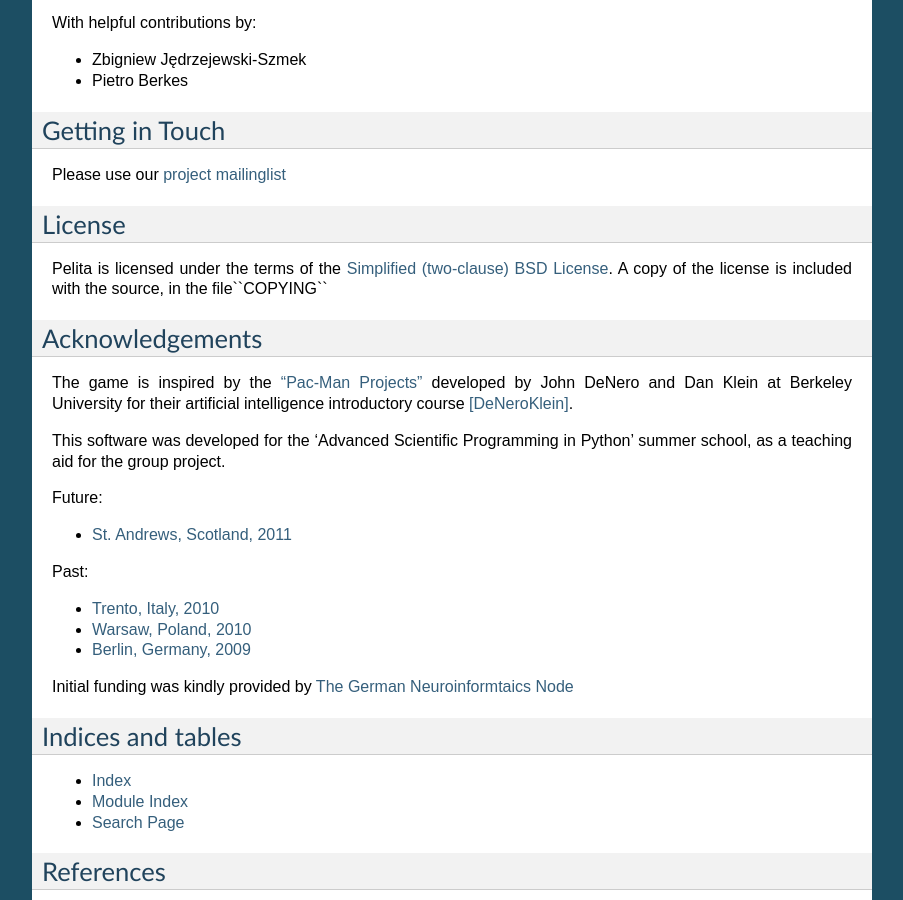
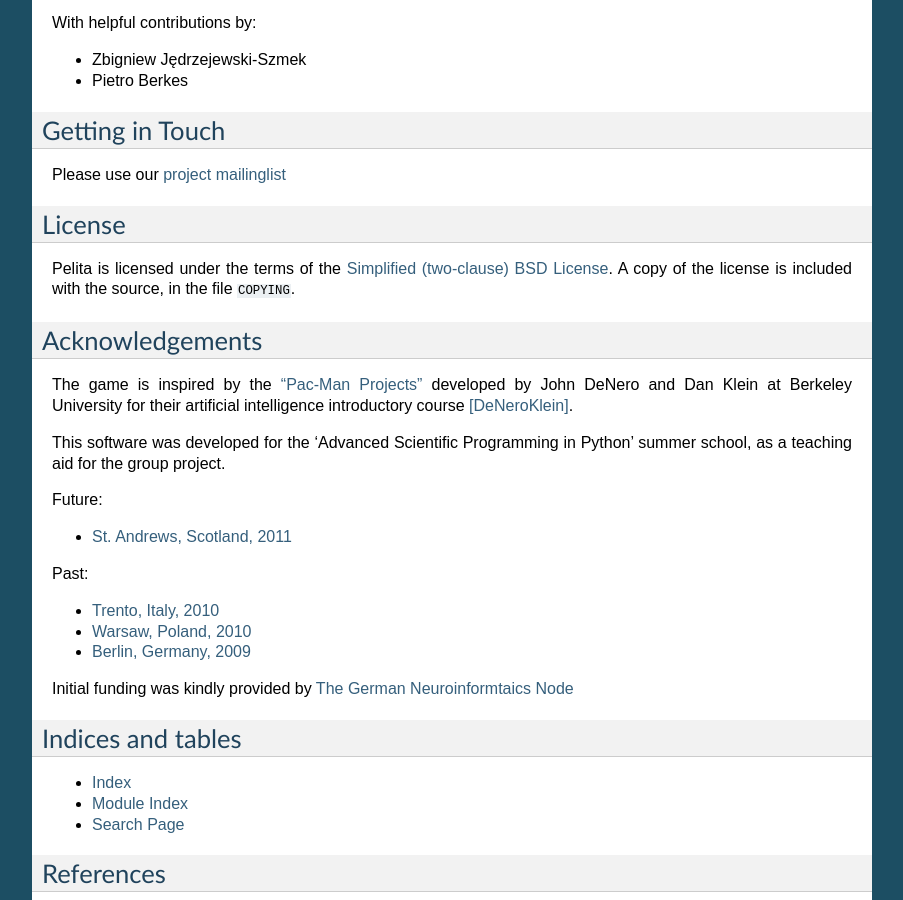
Before and after one commit to ASPP/pelita, a Sphinx documentation site: the page built from doc/source/index.rst, in a window 1280 px wide and 900 px high, scrolled down 1744 px. Shown: the whole window, without its empty margins (198-1101 px from the left). Built offline with Sphinx 7.4.7, drawn with Linux system fonts in a browser that asks for light colours; the version number could not be read and is left out.

Commit message:
DOC/BF: fix markup

```diff
--- a/doc/source/index.rst
+++ b/doc/source/index.rst
@@ -81,7 +81,7 @@ License
 
 Pelita is licensed under the terms of the `Simplified (two-clause) BSD License
 <http://en.wikipedia.org/wiki/BSD_licenses#2-clause_license_.28.22Simplified_BSD_License.22_or_.22FreeBSD_License.22.29>`_.
-A copy of the license is included with the source, in the file``COPYING``
+A copy of the license is included with the source, in the file ``COPYING``.
 
 
 Acknowledgements
```
